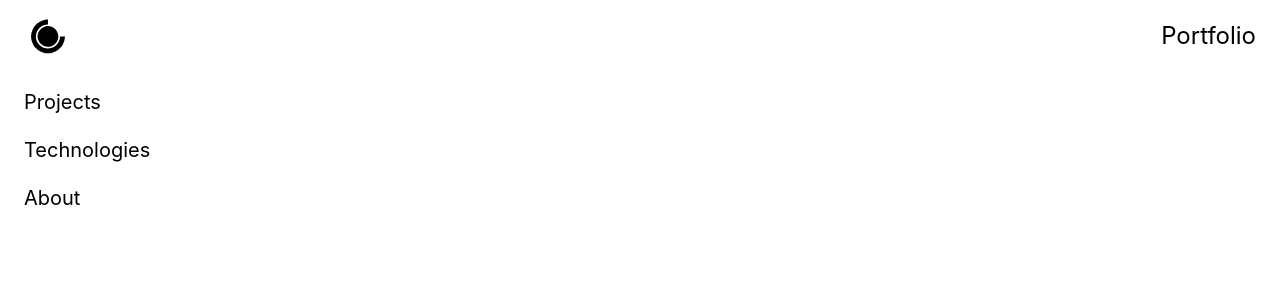
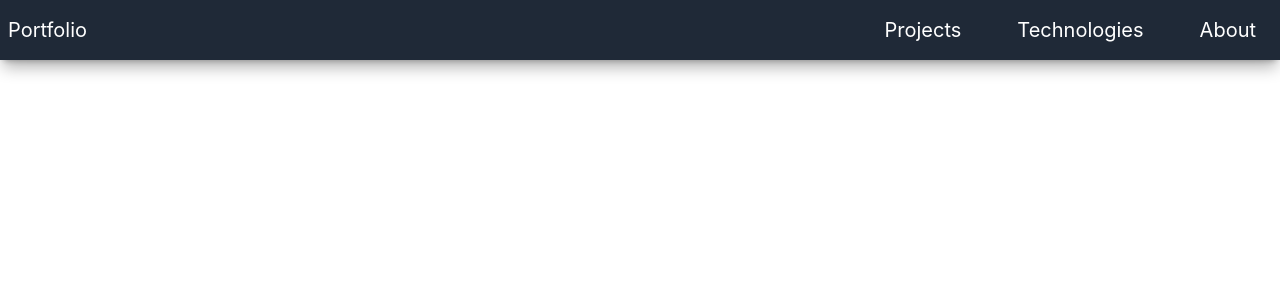
Before and after one commit to Imankh72/portfolio, a Next.js app: page / in a window 1280 px wide. Shown: the top 300 px of the page. Built offline with nearby package versions, Linux system fonts and the light colour scheme.

Commit message:
Add: Navbar Component

```diff
--- /dev/null
+++ b/components/CloseIcon.jsx
@@ -0,0 +1,20 @@
+const CloseIcon = (props) => {
+  return (
+    <svg
+      {...props}
+      xmlns="http://www.w3.org/2000/svg"
+      fill="none"
+      viewBox="0 0 24 24"
+      stroke="currentColor"
+      strokeWidth={2}
+    >
+      <path
+        strokeLinecap="round"
+        strokeLinejoin="round"
+        d="M6 18L18 6M6 6l12 12"
+      />
+    </svg>
+  );
+};
+
+export default CloseIcon;
--- a/components/Header/Header.jsx
+++ /dev/null
@@ -1,38 +0,0 @@
-import Link from "next/link";
-import { DiCssdeck } from "react-icons/di";
-
-const Header = () => {
-  return (
-    <div className="flex flex-col justify-between gap-7">
-      <div>
-        <Link href="/">
-          <a className="flex items-center justify-between text-2xl">
-            <DiCssdeck size="3rem" />
-            <span>Portfolio</span>
-          </a>
-        </Link>
-      </div>
-      <div>
-        <ul className="flex flex-col gap-5">
-          <li className="navLink">
-            <Link href="#projects">
-              <a>Projects</a>
-            </Link>
-          </li>
-          <li className="navLink">
-            <Link href="#technologies">
-              <a>Technologies</a>
-            </Link>
-          </li>
-          <li className="navLink">
-            <Link href="#about">
-              <a>About</a>
-            </Link>
-          </li>
-        </ul>
-      </div>
-    </div>
-  );
-};
-
-export default Header;
--- /dev/null
+++ b/components/MenuIcon.jsx
@@ -0,0 +1,20 @@
+const MenuIcon = (props) => {
+  return (
+    <svg
+      {...props}
+      xmlns="http://www.w3.org/2000/svg"
+      fill="none"
+      viewBox="0 0 24 24"
+      stroke="currentColor"
+      strokeWidth={2}
+    >
+      <path
+        strokeLinecap="round"
+        strokeLinejoin="round"
+        d="M4 6h16M4 12h16M4 18h16"
+      />
+    </svg>
+  );
+};
+
+export default MenuIcon;
--- /dev/null
+++ b/components/Navbar.jsx
@@ -0,0 +1,44 @@
+import { useState } from "react";
+import MenuIcon from "./MenuIcon";
+import CloseIcon from "./CloseIcon";
+
+const Navbar = () => {
+  const [open, setOpen] = useState(false);
+  const links = ["Projects", "Technologies", "About"];
+
+  return (
+    <nav className="bg-gray-800 w-[100%] h-[60px] fixed top-0 left-0 text-white shadow-lg shadow-black/30 text-xl px-2 md:flex md:justify-between md:max-w-7xl xl:left-[50%] xl:desktopNavBar">
+      <div className="flex items-center justify-between h-full md:gap-3">
+        {open ? (
+          <CloseIcon
+            className="w-8 hover:cursor-pointer hover:opacity-80 transition-all md:hidden"
+            onClick={() => setOpen(false)}
+          />
+        ) : (
+          <MenuIcon
+            className="w-8 hover:cursor-pointer hover:opacity-80 transition-all md:hidden"
+            onClick={() => setOpen(true)}
+          />
+        )}
+
+        <span>Portfolio </span>
+      </div>
+      <ul
+        className={`flex flex-col space-y-4 absolute w-[60%] h-[100vh] bg-gray-800 py-5 px-2 ${
+          open ? "left-0" : "left-[-100%]"
+        } transition-all duration-500 ease-in-out sm:w-[30%] md:flex-row md:w-auto md:h-auto md:static md:space-y-0 md:items-center md:gap-10 md:justify-center`}
+      >
+        {links.map((link, index) => (
+          <li
+            key={index}
+            className="p-2 hover:cursor-pointer hover:text-gray-800 hover:bg-white w-[95%] transition-all rounded md:w-auto md:rounded-md "
+          >
+            {link}
+          </li>
+        ))}
+      </ul>
+    </nav>
+  );
+};
+
+export default Navbar;
--- a/pages/index.jsx
+++ b/pages/index.jsx
@@ -1,16 +1,16 @@
 import Head from "next/head";
-import Header from "../components/Header/Header";
+import Navbar from "../components/Navbar";
 
 const Home = () => {
   return (
-    <div className="py-3 px-6 mx-auto max-w-7xl">
+    <div>
       <Head>
         <title>Portfolio</title>
         <meta name="description" content="Generated by create next app" />
         <link rel="icon" href="/favicon.ico" />
       </Head>
       <header>
-        <Header />
+        <Navbar />
       </header>
       <main></main>
 
--- a/styles/globals.css
+++ b/styles/globals.css
@@ -24,7 +24,7 @@ li {
 }
 
 @layer components {
-  .navLink {
-    @apply text-xl transition duration-200 hover:opacity-75;
+  .desktopNavBar {
+    transform: translateX(-50%);
   }
 }
```
